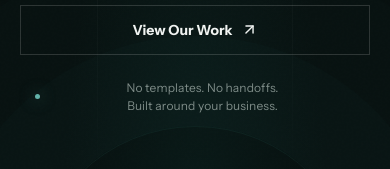
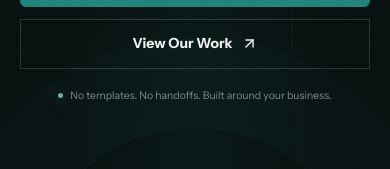
Before and after one commit to arslanrajput-sys/Vantex-Web-Agency, a Next.js app: page / in a window 390 px wide. Shown: the part 446-615 px from the top of the page. Built offline with nearby package versions, Linux system fonts and the light colour scheme; no server answers.

Commit message:
Tighten mobile hero note alignment

```diff
--- a/styles/mobile-fixes.css
+++ b/styles/mobile-fixes.css
@@ -34,6 +34,27 @@
     color:#62b8af;
     font-size:11px;
   }
+
+  .hero-note{
+    display:inline-flex;
+    width:auto;
+    max-width:none;
+    align-items:center;
+    justify-content:center;
+    gap:8px;
+    margin-top:22px;
+    font-size:11.5px;
+    line-height:1;
+    white-space:nowrap;
+    text-align:left;
+  }
+
+  .hero-note span{
+    flex:0 0 auto;
+    width:5px;
+    height:5px;
+    margin:0;
+  }
 }
 
 @media(max-width:479px){
@@ -45,4 +66,10 @@
   .trust-item:nth-child(4),
   .trust-item:last-child{font-size:11.5px}
   .trust-item span{font-size:10.5px}
+
+  .hero-note{
+    gap:7px;
+    font-size:10.5px;
+    letter-spacing:0;
+  }
 }
```
